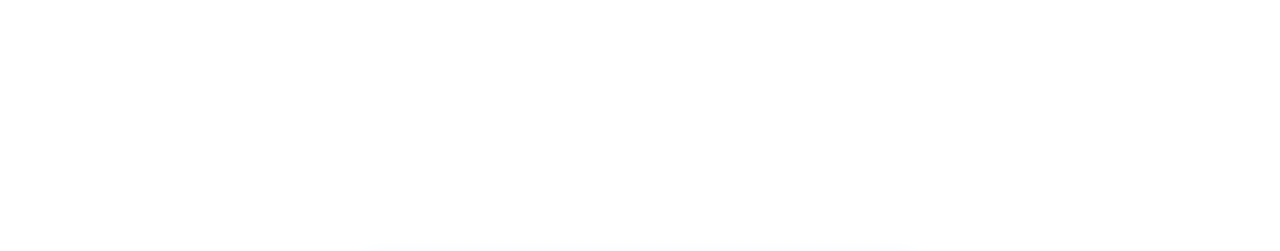
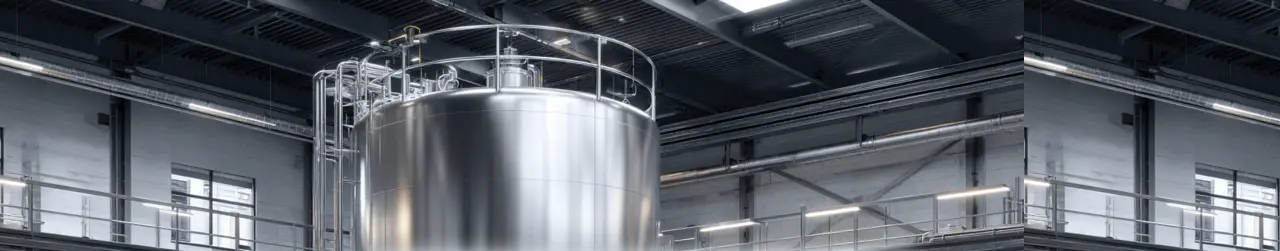
Before and after one commit to xjuuhhh/monitoramento-de-tanque, a plain HTML site: page index.html in a window 1280 px wide. Shown: the top 251 px of the page. Drawn offline with Linux system fonts and the light colour scheme; the site is published under a folder, as on GitHub Pages, so addresses that start at the root find nothing.

Commit message:
finalizado

```diff
--- a/style2.css
+++ b/style2.css
@@ -1,5 +1,5 @@
 body{
-    background-image:url(/IMG/estocagem-de-produtos-quimicos-tanque-reservatorio-de-quimicos.jpg);
+    background-image:url(IMG/estocagem-de-produtos-quimicos-tanque-reservatorio-de-quimicos.jpg);
     color: aliceblue;
     font-family: 'Segoe UI', Tahoma, Geneva, Verdana, sans-serif;
     display: flex;
```
